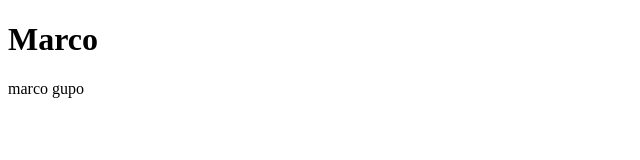
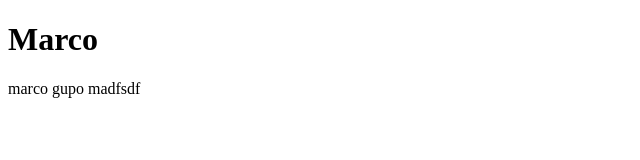
Before and after one commit to marcoagb12/WuawQR, a plain HTML site: page index.html in a window 1280 px wide. Shown: the full height of the page, 0-640 px from the left. Drawn offline with Linux system fonts and the light colour scheme.

Commit message:
mas guapo

```diff
--- a/index.html
+++ b/index.html
@@ -8,6 +8,6 @@
 </head>
 <body>
     <h1>Marco</h1>
-    <p>marco gupo</p>
+    <p>marco gupo madfsdf</p>
 </body>
 </html>
```
